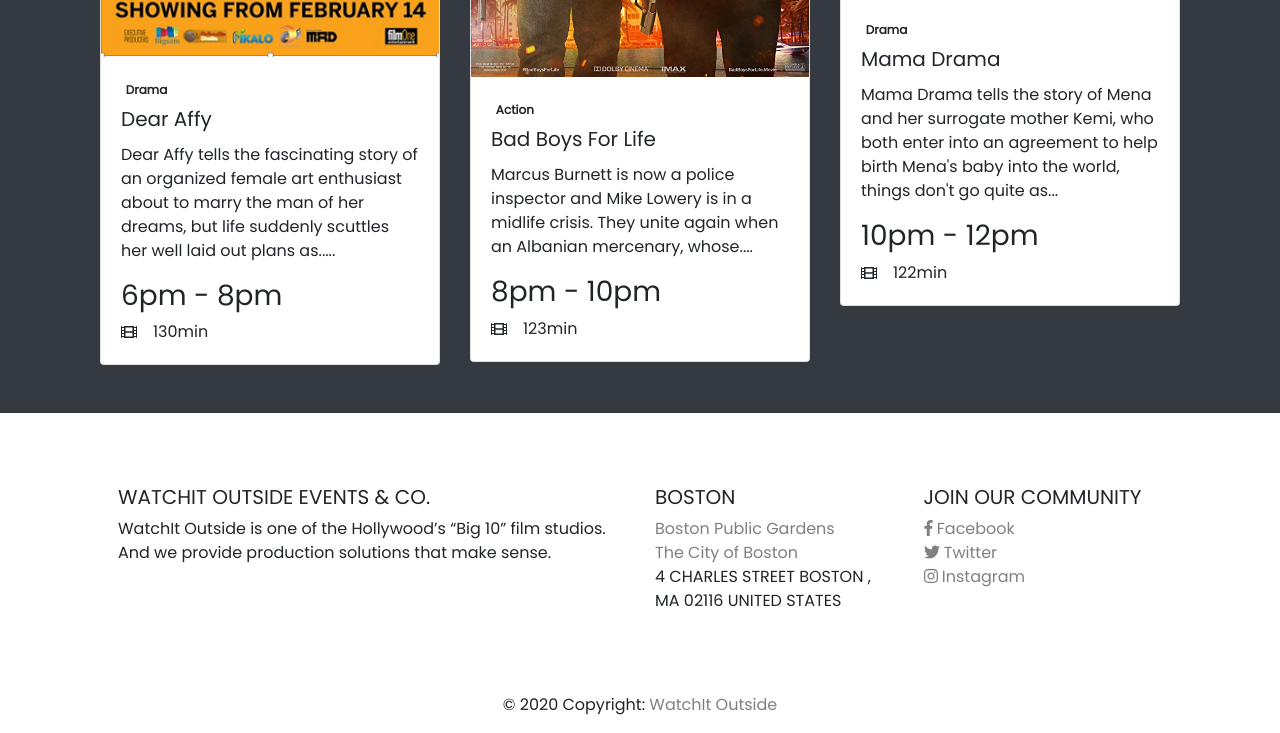
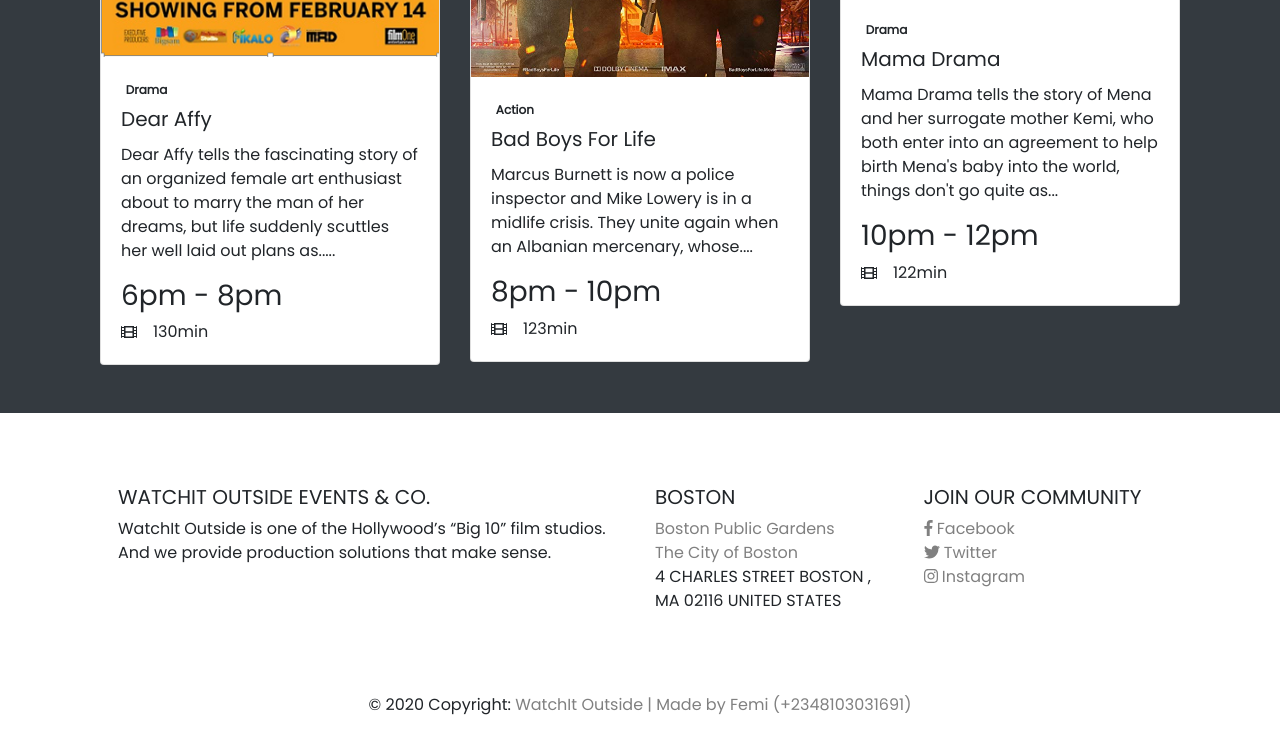
Before and after one commit to akinsikuoluwafemi/watchitoutside-bpg, a website: page movies.html in a window 1280 px wide. Shown: the part 3313-4046 px from the top of the page. Drawn offline with nearby package versions, Linux system fonts and the light colour scheme.

Commit message:
adjust footer text

```diff
--- a/movies.html
+++ b/movies.html
@@ -390,7 +390,8 @@
 
                 <!-- Copyright -->
                 <div class="footer-copyright text-center py-3">© 2020 Copyright:
-                    <a href="https://mdbootstrap.com/"> WatchIt Outside</a>
+                    <a href="#"> WatchIt Outside | Made by Femi (+2348103031691)</a>
+
                 </div>
                 <!-- Copyright -->
 
```
Also changed, not shown: booking.html (+2 -1 lines), index.html (+1 -1 lines).
